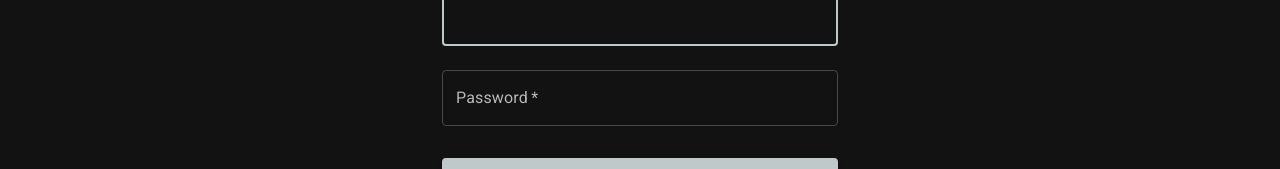
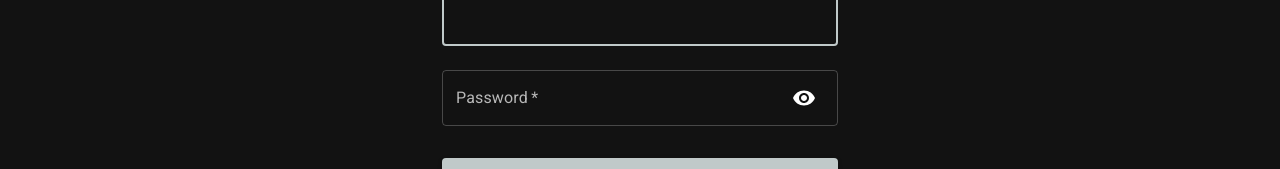
Before and after one commit to BeatsNCode/CassetteLab-FrontEnd, a React (Vite) app: page /sign-in in a window 1280 px wide. Shown: the part 186-355 px from the top of the page. Built offline with nearby package versions, Linux system fonts and the light colour scheme.

Commit message:
1-Add Show/Hide support for passwords in signIn form 2-Add password hashing with bcrypt

```diff
--- a/package.json
+++ b/package.json
@@ -21,6 +21,7 @@
     "@types/node": "^20.12.8",
     "axios": "^1.6.8",
     "bcryptjs": "^2.4.3",
+    "bcryptjs-react": "^2.4.6",
     "dotenv": "^16.4.5",
     "env-cmd": "^10.1.0",
     "react": "^18.2.0",
--- a/src/components/UI/signIn.tsx
+++ b/src/components/UI/signIn.tsx
@@ -7,11 +7,15 @@ import Link from '@mui/material/Link';
 import Grid from '@mui/material/Grid';
 import Box from '@mui/material/Box';
 import LockOutlinedIcon from '@mui/icons-material/LockOutlined';
+import { IconButton } from '@mui/material';
+import Visibility from '@mui/icons-material/Visibility';
+import VisibilityOff from '@mui/icons-material/VisibilityOff';
 import Typography from '@mui/material/Typography';
 import Container from '@mui/material/Container';
 import { GoogleLogin } from '@react-oauth/google';
 import axios from 'axios';
 import { useNavigate } from 'react-router-dom';
+import hashPassword from '../../hashPassword';
 
 function Copyright(props: any) {
   return (
@@ -41,6 +45,12 @@ function login(emailAddress: FormDataEntryValue | null, Password: FormDataEntryV
 
 export default function SignIn() {
   const navigate = useNavigate();
+  const [showPassword, setShowPassword] = React.useState(false);
+
+  const handleClickShowPassword = () => setShowPassword((show) => !show);
+  const handleMouseDownPassword = (event: React.MouseEvent<HTMLButtonElement>) => {
+    event.preventDefault();
+  };
 
   const handleSubmit = (event: React.FormEvent<HTMLFormElement>) => {
     event.preventDefault();
@@ -48,7 +58,7 @@ export default function SignIn() {
     const email = data.get('email');
     const password = data.get('password');
 
-    login(email, password)
+    login(email, hashPassword(password))
     .then((data) => {
       const JWT = data.data.access
       console.log(JWT)
@@ -91,11 +101,22 @@ export default function SignIn() {
               margin="normal"
               required
               fullWidth
+              type={showPassword ? "text" : "password"}
               name="password"
               label="Password"
-              type="password"
               id="password"
               autoComplete="current-password"
+              InputProps={{endAdornment:
+                <IconButton
+                  aria-label="toggle password visibility"
+                  onClick={handleClickShowPassword}
+                  onMouseDown={handleMouseDownPassword}
+                  sx={{ display: 'flex'}}
+                >
+                  {showPassword ? <VisibilityOff /> : <Visibility />}
+                </IconButton>
+
+              }}
             />
             <Button
               type="submit"
--- a/src/hashPassword.tsx
+++ b/src/hashPassword.tsx
@@ -1,9 +1,9 @@
-import bcrypt from 'bcryptjs';
+import bcrypt from 'bcryptjs-react';
 
 
-export default function hashPassword(password: string) {
+export default function hashPassword(password: FormDataEntryValue | null) {
 
-    const salt = bcrypt.genSaltSync(10);
+    const salt = bcrypt.genSaltSync(0);
 
     return bcrypt.hashSync(`${password}`, salt);
 
```
Also changed, not shown: 1 other file (tests, documents, lock files or other folders).
